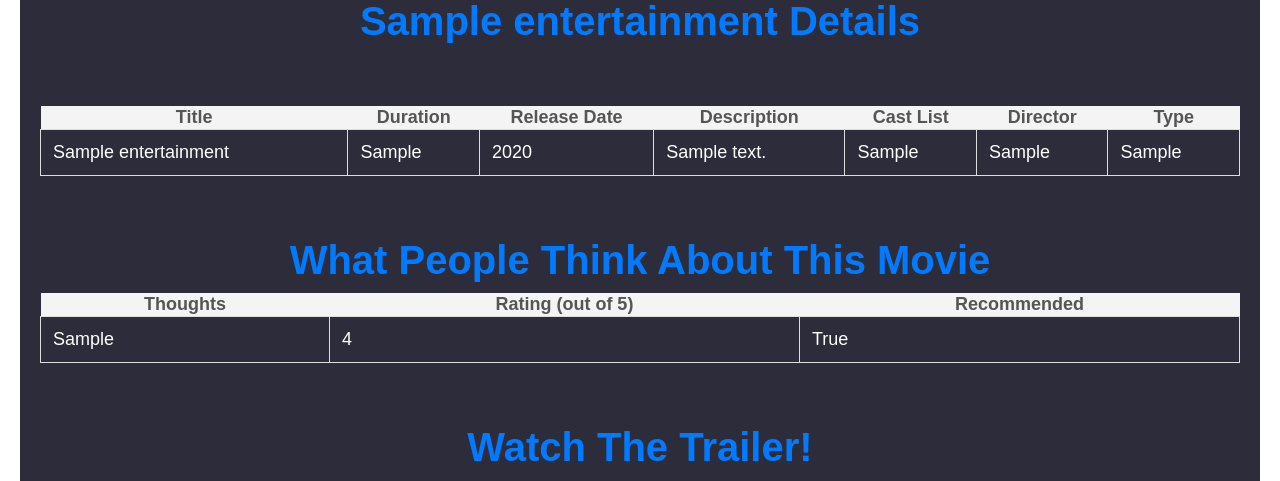
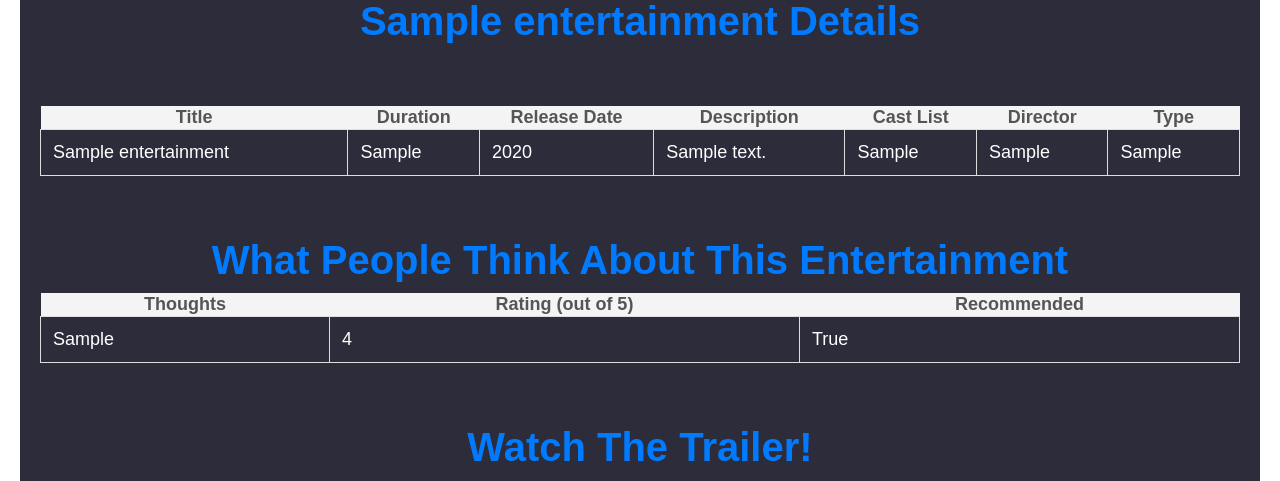
Before and after one commit to rachelcherry/CS412, a Django app: page /project/entertainment/1 in a window 1280 px wide. Shown: the part 222-703 px from the top of the page. Run offline with Django 5.2, Linux system fonts and the light colour scheme; tables that the repository leaves empty hold one stand-in row (values such as "Sample post").

Commit message:
modifying files

```diff
--- a/project/templates/project/show_entertainment.html
+++ b/project/templates/project/show_entertainment.html
@@ -31,11 +31,11 @@
         </table>
 <!-- this section will show the recommendations from various anonymous users-->
 
-<!-- check if the entertainment has any recommendations and if we should display anything -->
+<!-- check if the entertainment has any recommendations (by calling the get_recommendation function in models) and if we should display anything -->
 <hr>
 {% if r.get_recommendation %}
     <div class="recommendations">
-        <h1>What People Think About This Movie</h1>
+        <h1>What People Think About This Entertainment</h1>
         <!-- create a table with the information about the entertainment-->
 
         <table>
@@ -44,7 +44,7 @@
                     <th>Rating (out of 5)</th>
                     <th>Recommended</th>
                 </tr>
-               <!-- loop through the recommendations for a given entertainment -->
+               <!-- loop through the recommendations for a given entertainment by calling the get_recommendation function in models -->
 
                 {% for recommendation in r.get_recommendation %}
                 <tr>
@@ -75,11 +75,11 @@
 </div>
     <!-- this will show more reviews via rotten tomatoes-->
 <h1>Want More Reviews?</h1>
-    <!-- if it is a tv show put tv in front of the link from the get_rotten function-->
+    <!-- if it is a tv show put tv in front of the link from the get_rotten function from models-->
 {% if r.type == 'TV Show' %}
 <a class="rotten" href="https://www.rottentomatoes.com/tv/{{ r.get_rotten }}">Click Here to View Rotten Tomatoes Reviews!</a>
 {% endif %}
-    <!-- if it is a movie put m in front of the link from the get_rotten function-->
+    <!-- if it is a movie put m in front of the link from the get_rotten function from models-->
 
 {% if r.type == 'Movie' %}
 <a class="rotten" href="https://www.rottentomatoes.com/m/{{ r.get_rotten }}">Click Here to View Rotten Tomatoes Reviews!</a>
```
